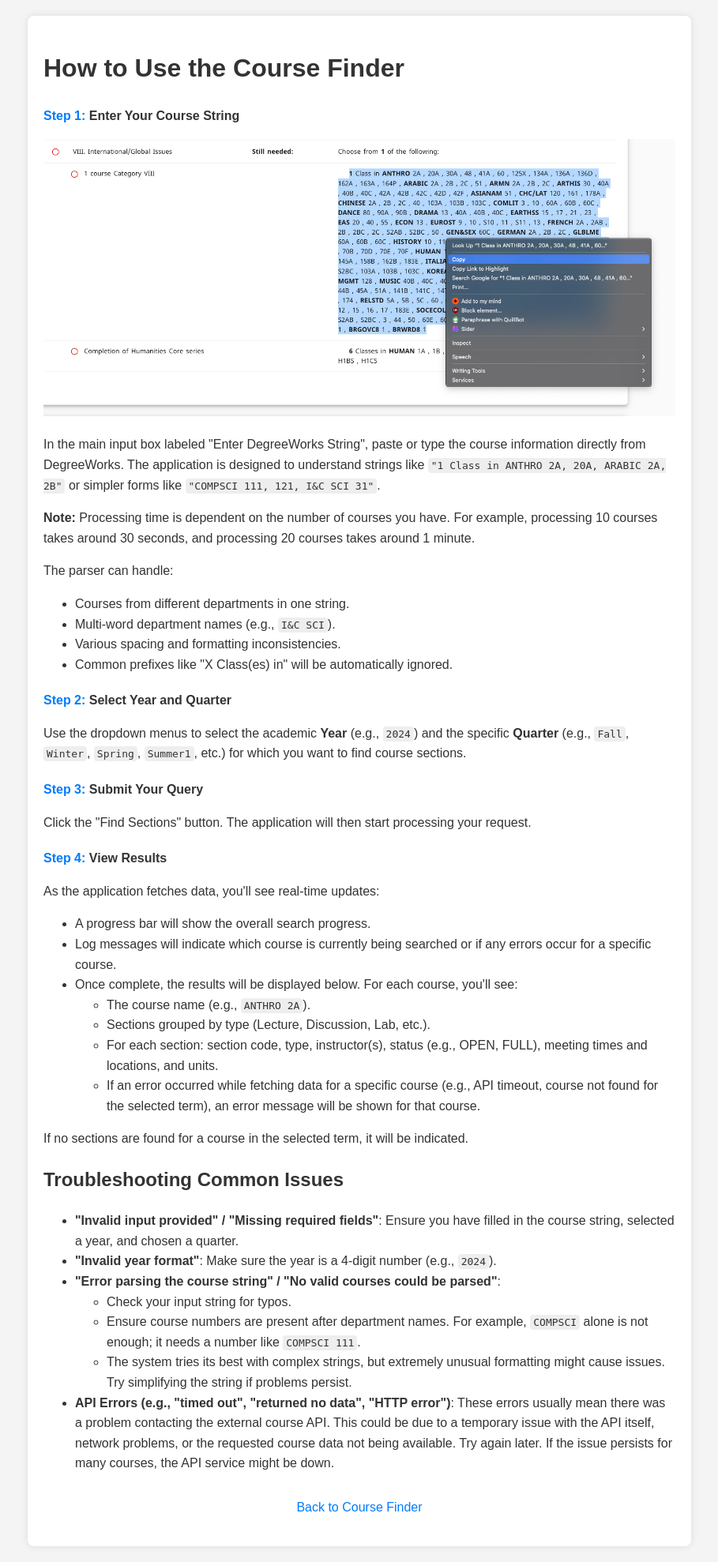
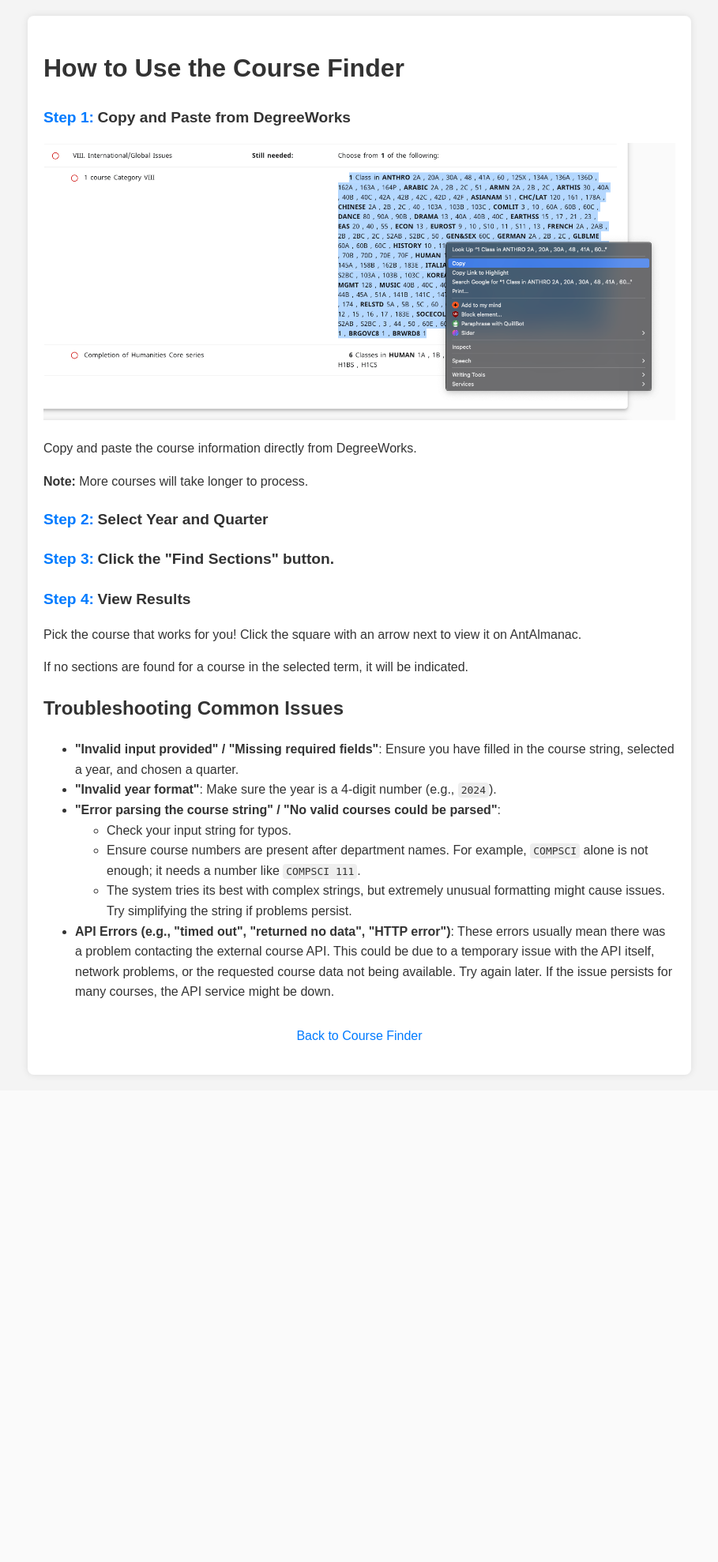
Before and after one commit to DarrenZhao01/Degreeworks-Grabber, a Flask app: page /tutorial in a window 1280 px wide. Shown: the whole page at 79% size, without its empty margins (185-1094 px from the left). After the commit the page ends 1364 px from the top, so only its background shows below. Run offline with Flask 3, Linux system fonts and the light colour scheme.

Commit message:
Change tutorial

```diff
--- a/static/tutorial_styles.css
+++ b/static/tutorial_styles.css
@@ -24,6 +24,11 @@ code {
 .step {
     margin-bottom: 20px;
 }
+
+.step span{
+    font-size: 1.2em;
+}
+
 .step-number {
     font-weight: bold;
     color: #007bff;
--- a/templates/tutorial.html
+++ b/templates/tutorial.html
@@ -20,47 +20,25 @@
         <h1>How to Use the Course Finder</h1>
 
         <div class="step">
-            <p><span class="step-number">Step 1:</span> <strong>Enter Your Course String</strong></p>
+            <p><span class="step-number">Step 1:</span> <span class="step-text"><strong>Copy and Paste from DegreeWorks</strong></span></p>
             <img src="/static/assets/img/step-one.png" alt="Step 1" class="img-fluid">
-            <p>In the main input box labeled "Enter DegreeWorks String", paste or type the course information directly from DegreeWorks.
-               The application is designed to understand strings like <code>"1 Class in ANTHRO 2A, 20A, ARABIC 2A, 2B"</code> or simpler forms like <code>"COMPSCI 111, 121, I&C SCI 31"</code>.
+            <p>Copy and paste the course information directly from DegreeWorks.
             </p>
-            <p><b>Note:</b> Processing time is dependent on the number of courses you have. For example, processing 10 courses takes around 30 seconds, and processing 20 courses takes around 1 minute.</p>
-            <p>The parser can handle:
-                <ul>
-                    <li>Courses from different departments in one string.</li>
-                    <li>Multi-word department names (e.g., <code>I&C SCI</code>).</li>
-                    <li>Various spacing and formatting inconsistencies.</li>
-                    <li>Common prefixes like "X Class(es) in" will be automatically ignored.</li>
-                </ul>
-            </p>
+            <p><b>Note:</b> More courses will take longer to process.</p>
         </div>
 
         <div class="step">
-            <p><span class="step-number">Step 2:</span> <strong>Select Year and Quarter</strong></p>
-            <p>Use the dropdown menus to select the academic <strong>Year</strong> (e.g., <code>2024</code>) and the specific <strong>Quarter</strong> (e.g., <code>Fall</code>, <code>Winter</code>, <code>Spring</code>, <code>Summer1</code>, etc.) for which you want to find course sections.</p>
+            <p><span class="step-number">Step 2:</span> <span class="step-text"><strong>Select Year and Quarter</strong></span></p>
+            <!-- <p>Use the dropdown menus to select the academic <strong>Year</strong> (e.g., <code>2024</code>) and the specific <strong>Quarter</strong> (e.g., <code>Fall</code>, <code>Winter</code>, <code>Spring</code>, <code>Summer1</code>, etc.) for which you want to find course sections.</p> -->
         </div>
 
         <div class="step">
-            <p><span class="step-number">Step 3:</span> <strong>Submit Your Query</strong></p>
-            <p>Click the "Find Sections" button. The application will then start processing your request.</p>
+            <p><span class="step-number">Step 3:</span> <span class="step-text"><strong>Click the "Find Sections" button.</strong></span></p>
         </div>
 
         <div class="step">
-            <p><span class="step-number">Step 4:</span> <strong>View Results</strong></p>
-            <p>As the application fetches data, you'll see real-time updates:
-                <ul>
-                    <li>A progress bar will show the overall search progress.</li>
-                    <li>Log messages will indicate which course is currently being searched or if any errors occur for a specific course.</li>
-                    <li>Once complete, the results will be displayed below. For each course, you'll see:
-                        <ul>
-                            <li>The course name (e.g., <code>ANTHRO 2A</code>).</li>
-                            <li>Sections grouped by type (Lecture, Discussion, Lab, etc.).</li>
-                            <li>For each section: section code, type, instructor(s), status (e.g., OPEN, FULL), meeting times and locations, and units.</li>
-                            <li>If an error occurred while fetching data for a specific course (e.g., API timeout, course not found for the selected term), an error message will be shown for that course.</li>
-                        </ul>
-                    </li>
-                </ul>
+            <p><span class="step-number">Step 4:</span> <span class="step-text"><strong>View Results</strong></span></p>
+            <p> Pick the course that works for you! Click the square with an arrow next to view it on AntAlmanac.
             </p>
             <p>If no sections are found for a course in the selected term, it will be indicated.</p>
         </div>
```
